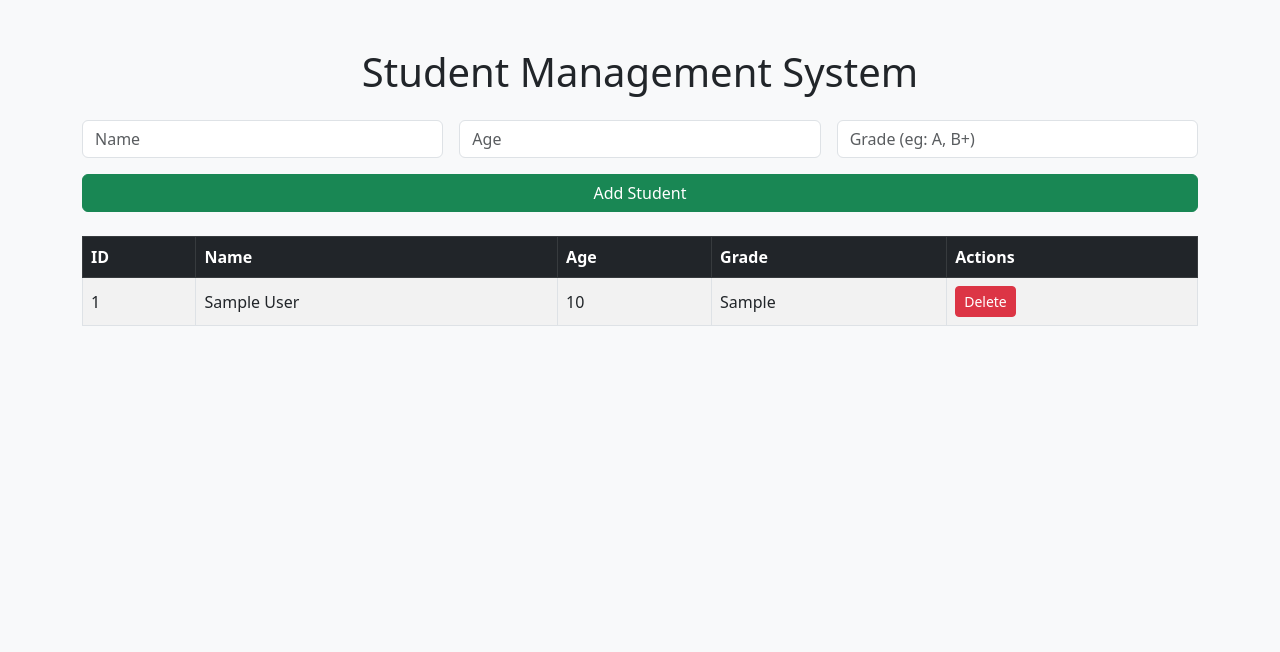
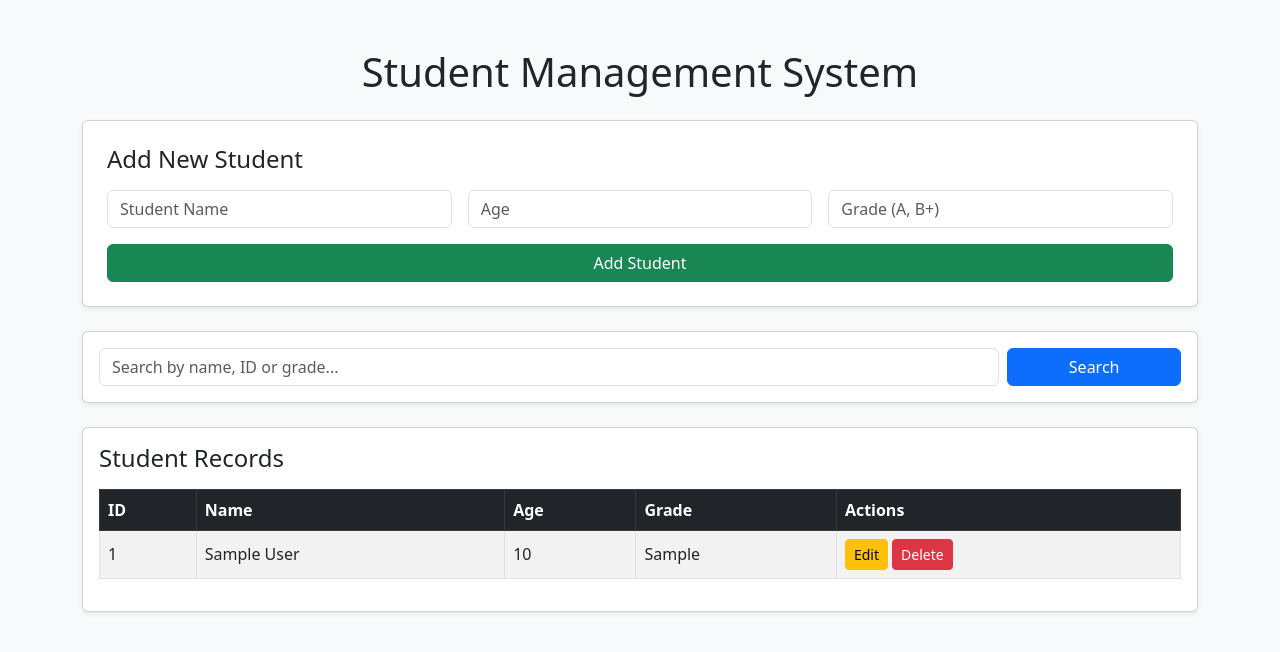
Before and after one commit to nishapradeep97/Student-Management-System, a Flask app: page / in a window 1280 px wide. Shown: the top 652 px of the page. Run offline with Flask 3, Linux system fonts and the light colour scheme; tables that the repository leaves empty or names only in its code hold one stand-in row (values such as "Sample post").

Commit message:
Added student edit and search functionality

```diff
--- a/app.py
+++ b/app.py
@@ -14,7 +14,8 @@ db = mysql.connector.connect(
 
 cursor = db.cursor()
 
-# Display students
+
+# Display all students
 @app.route('/')
 def index():
     cursor.execute("SELECT * FROM students")
@@ -33,15 +34,78 @@ def add_student():
         "INSERT INTO students (name, age, grade) VALUES (%s, %s, %s)",
         (name, age, grade)
     )
-
     db.commit()
 
     return redirect(url_for('index'))
 
 
+# Search student
+@app.route('/search')
+def search_student():
+    keyword = request.args.get('keyword', '').strip()
+
+    if keyword:
+        search_value = f"%{keyword}%"
+
+        cursor.execute(
+            """
+            SELECT * FROM students
+            WHERE name LIKE %s
+            OR grade LIKE %s
+            OR CAST(id AS CHAR) LIKE %s
+            """,
+            (search_value, search_value, search_value)
+        )
+        students = cursor.fetchall()
+    else:
+        cursor.execute("SELECT * FROM students")
+        students = cursor.fetchall()
+
+    return render_template(
+        'index.html',
+        students=students,
+        keyword=keyword
+    )
+
+
+# Edit student - Display existing details
+@app.route('/edit/<int:id>', methods=['GET', 'POST'])
+def edit_student(id):
+
+    if request.method == 'POST':
+        name = request.form['name']
+        age = request.form['age']
+        grade = request.form['grade']
+
+        cursor.execute(
+            """
+            UPDATE students
+            SET name=%s, age=%s, grade=%s
+            WHERE id=%s
+            """,
+            (name, age, grade, id)
+        )
+
+        db.commit()
+        return redirect(url_for('index'))
+
+    cursor.execute(
+        "SELECT * FROM students WHERE id=%s",
+        (id,)
+    )
+
+    student = cursor.fetchone()
+
+    if student is None:
+        return "Student not found", 404
+
+    return render_template('edit.html', student=student)
+
+
 # Delete student
-@app.route('/delete/<int:id>')
+@app.route('/delete/<int:id>', methods=['POST'])
 def delete_student(id):
+
     cursor.execute(
         "DELETE FROM students WHERE id=%s",
         (id,)
--- a/templates/index.html
+++ b/templates/index.html
@@ -17,14 +17,20 @@
         Student Management System
     </h1>
 
-        <!-- Add Student Form -->
-        <form action="/add" method="POST" class="row g-3 mb-4">
+    <!-- Add Student -->
+    <div class="card p-4 mb-4 shadow-sm">
+
+        <h4 class="mb-3">Add New Student</h4>
+
+        <form action="{{ url_for('add_student') }}"
+              method="POST"
+              class="row g-3">
 
             <div class="col-md-4">
                 <input type="text"
                        name="name"
                        class="form-control"
-                       placeholder="Name"
+                       placeholder="Student Name"
                        required>
             </div>
 
@@ -33,6 +39,7 @@
                        name="age"
                        class="form-control"
                        placeholder="Age"
+                       min="1"
                        required>
             </div>
 
@@ -40,19 +47,66 @@
                 <input type="text"
                        name="grade"
                        class="form-control"
-                       placeholder="Grade (eg: A, B+)"
+                       placeholder="Grade (A, B+)"
                        required>
             </div>
 
             <div class="col-12">
-                <button type="submit" class="btn btn-success w-100">
+                <button type="submit"
+                        class="btn btn-success w-100">
                     Add Student
                 </button>
             </div>
 
         </form>
+    </div>
+
+
+    <!-- Search Student -->
+    <div class="card p-3 mb-4 shadow-sm">
+
+        <form action="{{ url_for('search_student') }}"
+              method="GET"
+              class="row g-2">
+
+            <div class="col-md-10">
+                <input type="text"
+                       name="keyword"
+                       class="form-control"
+                       placeholder="Search by name, ID or grade..."
+                       value="{{ keyword or '' }}">
+            </div>
+
+            <div class="col-md-2">
+                <button type="submit"
+                        class="btn btn-primary w-100">
+                    Search
+                </button>
+            </div>
+
+        </form>
+
+        {% if keyword %}
+        <div class="mt-2">
+            <small class="text-muted">
+                Search results for: {{ keyword }}
+            </small>
+
+            <a href="{{ url_for('index') }}"
+               class="btn btn-sm btn-outline-secondary ms-2">
+                Clear Search
+            </a>
+        </div>
+        {% endif %}
+
+    </div>
+
 
     <!-- Student Table -->
+    <div class="card p-3 shadow-sm">
+
+        <h4 class="mb-3">Student Records</h4>
+
         <div class="table-responsive">
 
             <table class="table table-bordered table-striped align-middle">
@@ -77,19 +131,34 @@
                         <td>{{ student[2] }}</td>
                         <td>{{ student[3] }}</td>
 
-                        <td>
-                            <a href="{{ url_for('delete_student', id=student[0]) }}"
+                        <td class="text-nowrap">
+
+                            <a href="{{ url_for('edit_student', id=student[0]) }}"
+                               class="btn btn-sm btn-warning">
+                                Edit
+                            </a>
+
+                            <form action="{{ url_for('delete_student', id=student[0]) }}"
+                                  method="POST"
+                                  class="d-inline"
+                                  onsubmit="return confirm('Are you sure you want to delete this student?');">
+
+                                <button type="submit"
                                         class="btn btn-sm btn-danger">
                                     Delete
-                            </a>
+                                </button>
+
+                            </form>
+
                         </td>
                     </tr>
 
                     {% else %}
 
                     <tr>
-                        <td colspan="5" class="text-center text-muted">
-                            No Student added yet!
+                        <td colspan="5"
+                            class="text-center text-muted">
+                            No students found!
                         </td>
                     </tr>
 
@@ -100,6 +169,7 @@
             </table>
 
         </div>
+    </div>
 
 </div>
 
```
Also changed, not shown: templates/edit.html (added, +72 -0 lines). Lines whose indentation alone changed are shown as unchanged.
